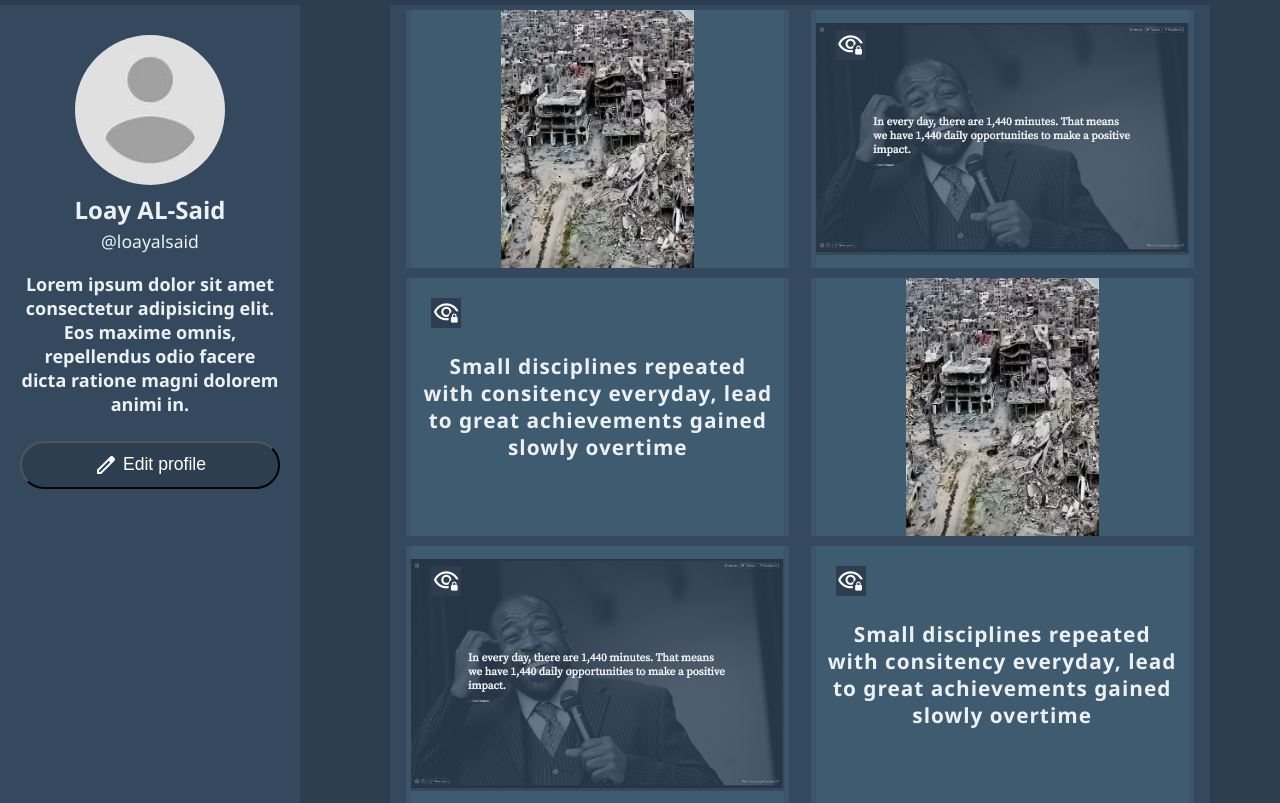
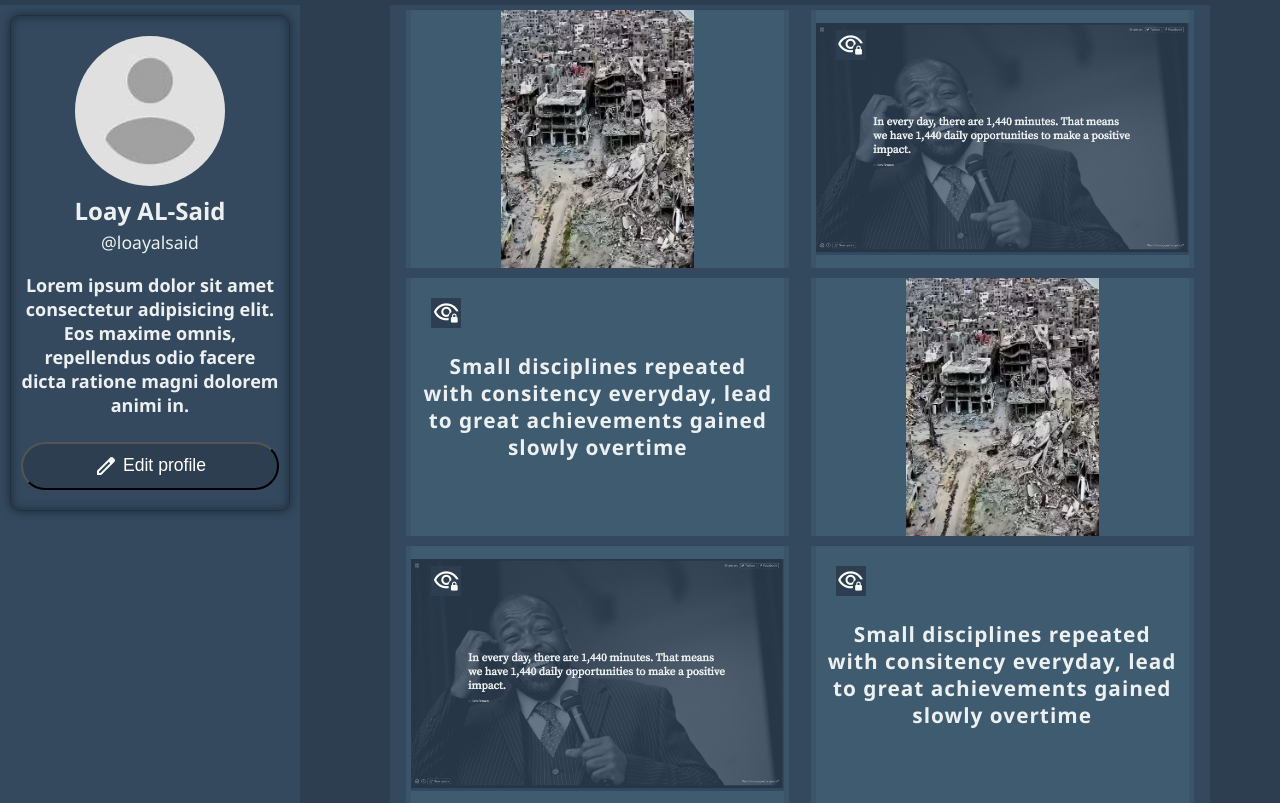
Before and after one commit to loayalsaid1/RemindMe, a Python web app: template app/templates/user_reminders.html in a window 1280 px wide. Shown: the part 70-873 px from the top of the page. Run offline with Jinja, Linux system fonts and the light colour scheme; the template is opened without the code that fills it, so the values that code supplies are empty; some libraries are stand-ins or nearby versions.

Commit message:
Put similer styles in user_info like featured_E-Walls

```diff
--- a/app/static/styles/aside.css
+++ b/app/static/styles/aside.css
@@ -30,11 +30,22 @@
 
 .user_info {
 	width: 100%;
+
+	align-self: center;
+
 	display: flex;
 	flex-direction: column;
 	align-items: center;
+
 	padding: 10px;
+	margin-bottom: var(--large-gap);
 	background-color: var(--color-1);
+
+	border: 1px solid #20303f;
+    border-radius: 10px;
+    box-shadow: 0 0 8px 1px #20303f, 0 0 8px 1px #20303f inset;
+
+
 }
 
 .user_info img {
```
